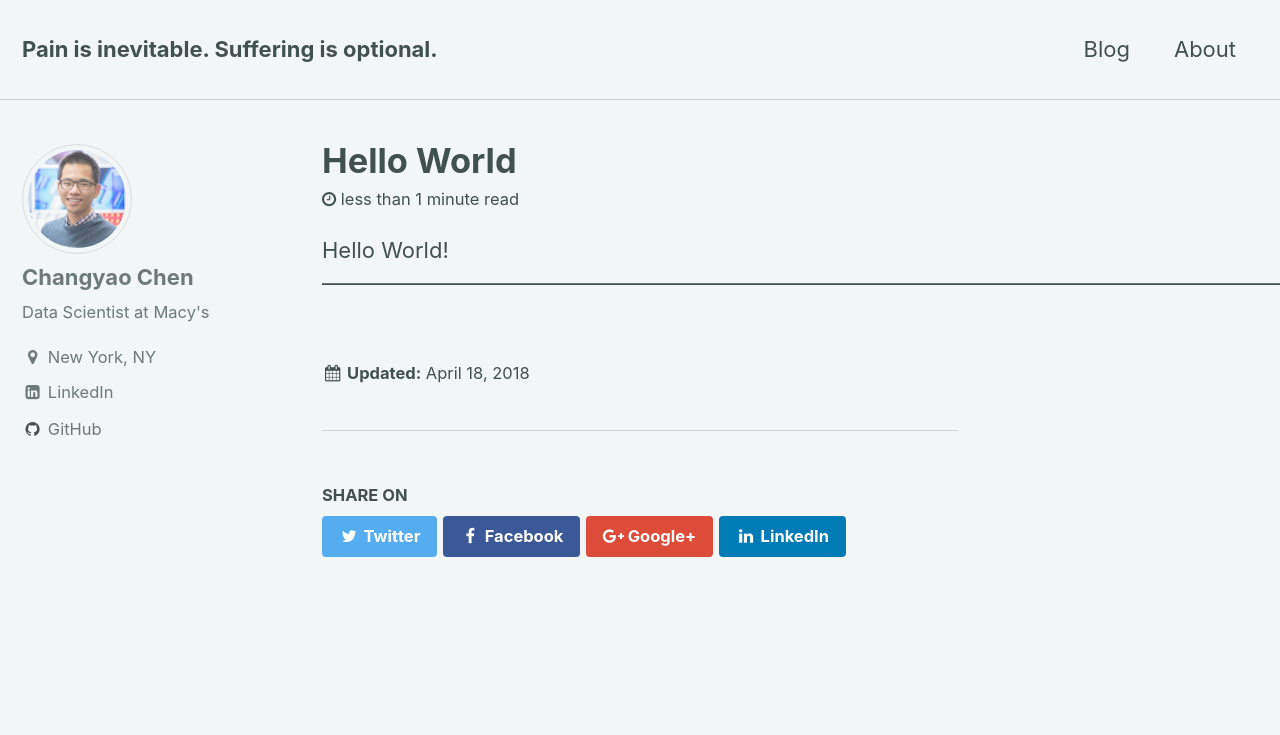
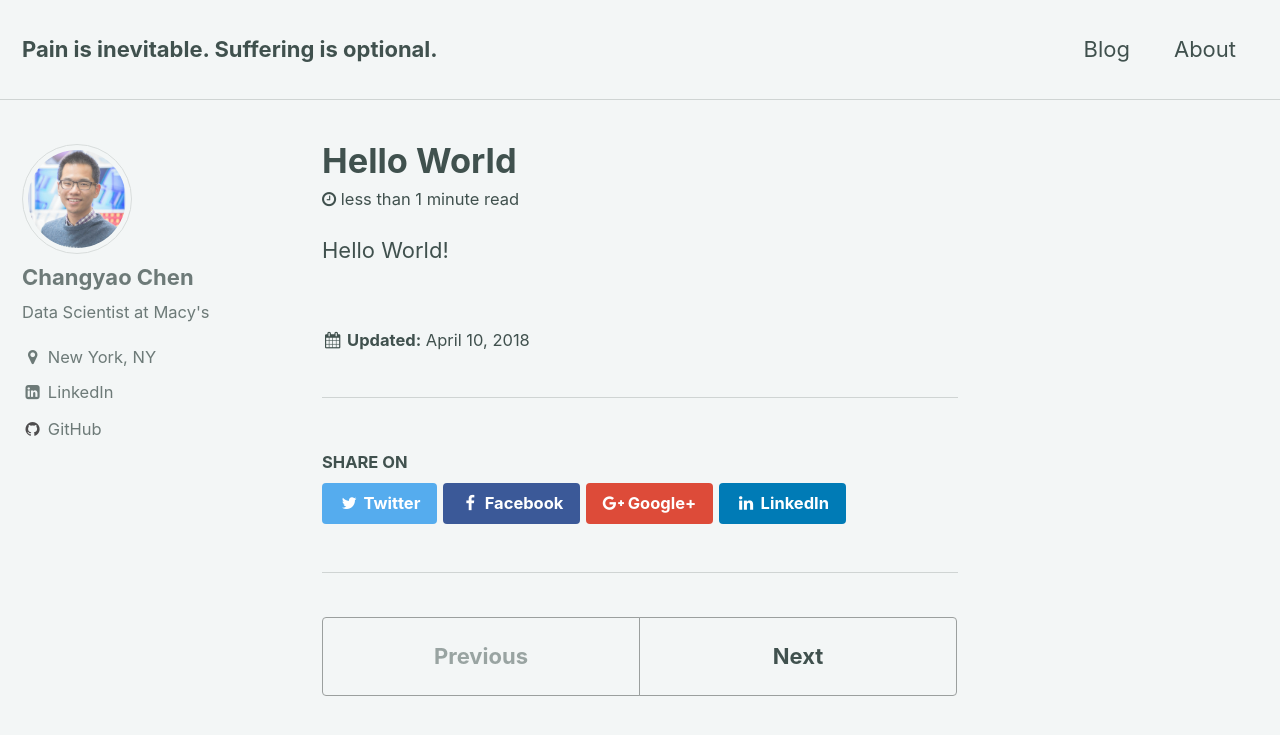
Before and after one commit to changyaochen/changyaochen.github.io, a Jekyll site: the page built from _posts/2018-04-10-hello-world.md, in a window 1280 px wide and 900 px high. Shown: the top 735 px of the window. Built offline with Jekyll 4.4.1, drawn with Linux system fonts in a browser that asks for light colours; nearby versions of some CDN libraries.

Commit message:
attempt to add new post

```diff
--- a/_posts/2018-04-10-hello-world.md
+++ b/_posts/2018-04-10-hello-world.md
@@ -1,7 +1,7 @@
 ---
 layout: single
 title:  "Hello World"
-date:   2018-04-18 16:16:01 -0600
+date:   2018-04-10 16:16:01 -0600
 published: true
 ---
-Hello World! ----------------------------------------------------------------------------------------------------------------------------------------------------------
+Hello World!
```
Also changed, not shown: _posts/2018-04-14-Comparing-two-ranked-lists.md (added, +39 -0 lines), assets/images/rbo_example.png (added).
